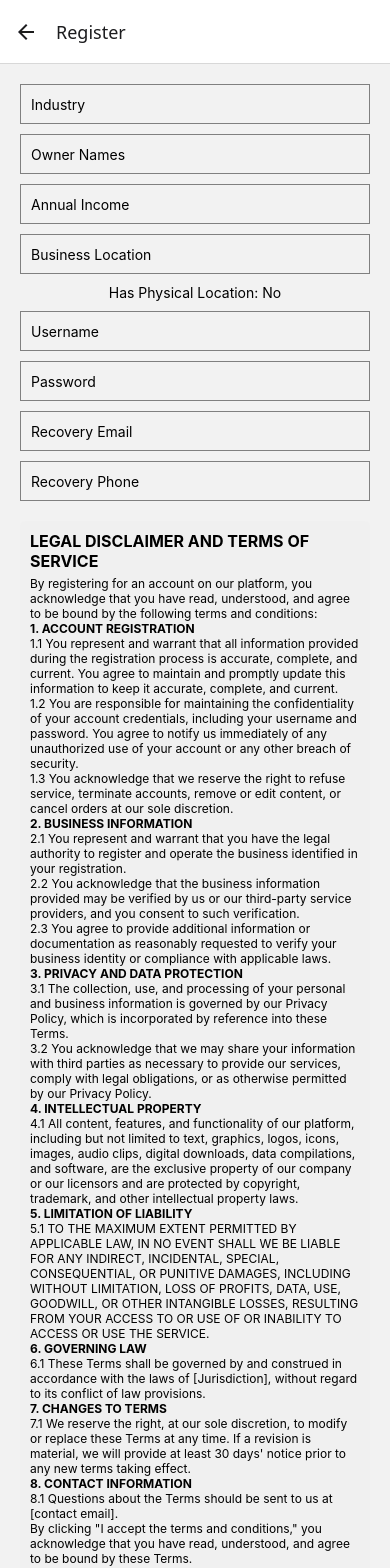
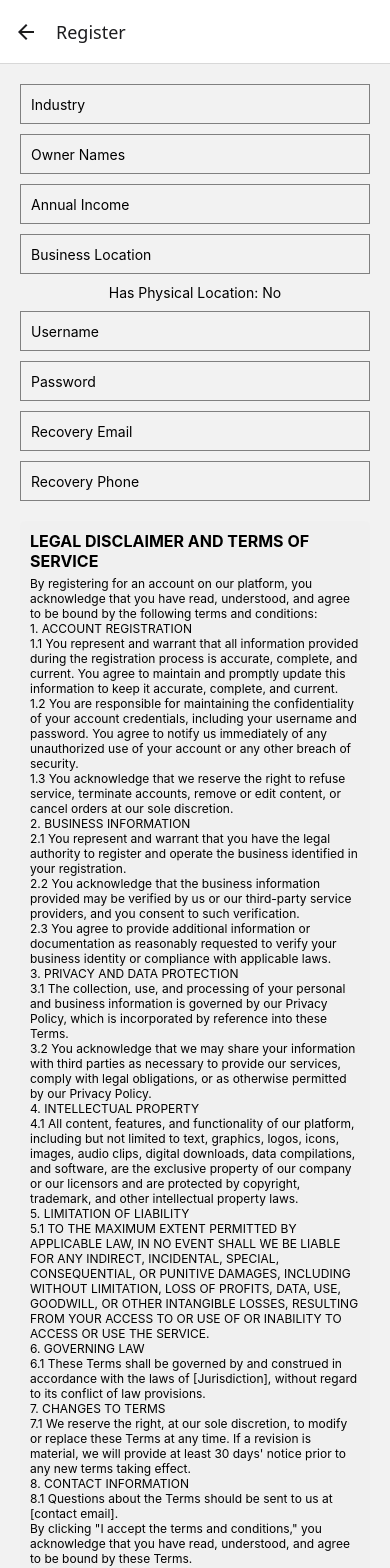
Before and after one commit to gongahkia/nus-ai-innovation-challenge-2025, a React Native app in the folder yipee-native/: screen /Register in a window 390 px wide. Shown: the top 1568 px of the page. Built offline with nearby package versions, Linux system fonts and the light colour scheme.

Commit message:
feat(app): emperor hiroshi

```diff
--- a/yipee-native/src/components/LegalDisclaimer.js
+++ b/yipee-native/src/components/LegalDisclaimer.js
@@ -6,7 +6,7 @@ const LegalDisclaimer = () => {
     <View style={styles.container}>
 
       <Text style={styles.title}>
-        <strong>LEGAL DISCLAIMER AND TERMS OF SERVICE</strong>
+          LEGAL DISCLAIMER AND TERMS OF SERVICE
       </Text>
 
       <Text style={styles.text}>
@@ -15,7 +15,7 @@ const LegalDisclaimer = () => {
       </Text>
 
       <Text style={styles.text}>
-        <strong>1. ACCOUNT REGISTRATION</strong>
+          1. ACCOUNT REGISTRATION
       </Text>
 
       <Text style={styles.text}>
@@ -36,7 +36,7 @@ const LegalDisclaimer = () => {
       </Text>
 
       <Text style={styles.text}>
-        <strong>2. BUSINESS INFORMATION</strong>
+          2. BUSINESS INFORMATION
       </Text>
 
       <Text style={styles.text}>
@@ -55,7 +55,7 @@ const LegalDisclaimer = () => {
       </Text>
 
       <Text style={styles.text}>
-        <strong>3. PRIVACY AND DATA PROTECTION</strong>
+          3. PRIVACY AND DATA PROTECTION
       </Text>
 
       <Text style={styles.text}>
@@ -69,7 +69,7 @@ const LegalDisclaimer = () => {
       </Text>
 
       <Text style={styles.text}>
-        <strong>4. INTELLECTUAL PROPERTY</strong>
+          4. INTELLECTUAL PROPERTY
       </Text>
 
       <Text style={styles.text}>
@@ -80,7 +80,7 @@ const LegalDisclaimer = () => {
       </Text>
 
       <Text style={styles.text}>
-        <strong>5. LIMITATION OF LIABILITY</strong>
+          5. LIMITATION OF LIABILITY
       </Text>
 
       <Text style={styles.text}>
@@ -91,7 +91,7 @@ const LegalDisclaimer = () => {
       </Text>
 
       <Text style={styles.text}>
-        <strong>6. GOVERNING LAW</strong>
+          6. GOVERNING LAW
       </Text>
 
       <Text style={styles.text}>
@@ -100,7 +100,7 @@ const LegalDisclaimer = () => {
       </Text>
 
       <Text style={styles.text}>
-        <strong>7. CHANGES TO TERMS</strong>
+          7. CHANGES TO TERMS
       </Text>
 
       <Text style={styles.text}>
@@ -109,7 +109,7 @@ const LegalDisclaimer = () => {
       </Text>
 
       <Text style={styles.text}>
-        <strong>8. CONTACT INFORMATION</strong>
+          8. CONTACT INFORMATION
       </Text>
 
       <Text style={styles.text}>
--- a/yipee-native/src/screens/LoginScreen.js
+++ b/yipee-native/src/screens/LoginScreen.js
@@ -1,5 +1,5 @@
 import React, { useState } from 'react';
-import { View, Text, TextInput, TouchableOpacity, StyleSheet } from 'react-native';
+import { View, Text, TextInput, useNavigation, TouchableOpacity, StyleSheet } from 'react-native';
 
 // comment in the below imports when firebase is linked up
 // ~ gong
@@ -8,6 +8,8 @@ import { View, Text, TextInput, TouchableOpacity, StyleSheet } from 'react-nativ
 // import { signInWithEmailAndPassword } from 'firebase/auth';
 
 const LoginScreen = () => {
+
+  const navigation = useNavigation();
   const [username, setUsername] = useState('');
   const [password, setPassword] = useState('');
 
```
